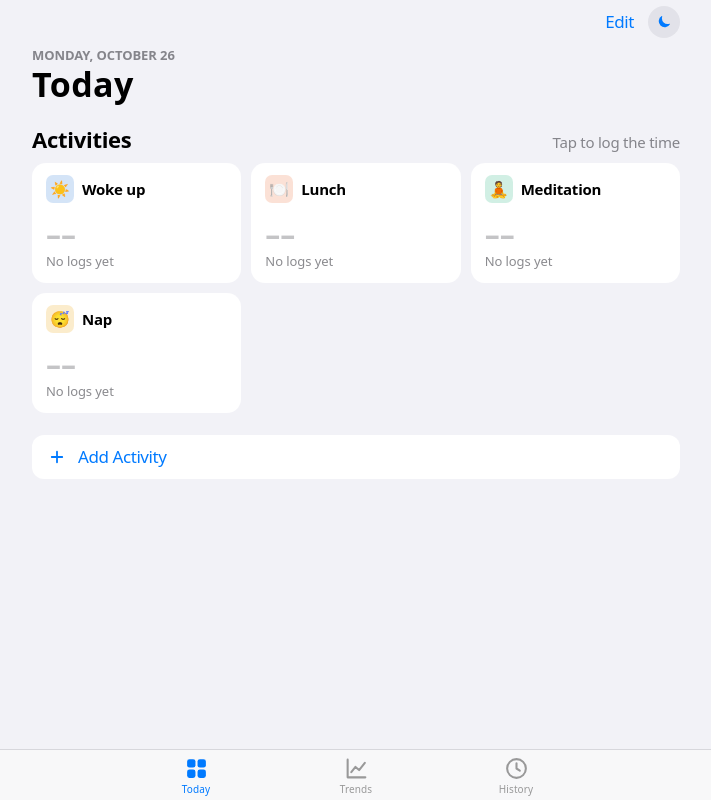
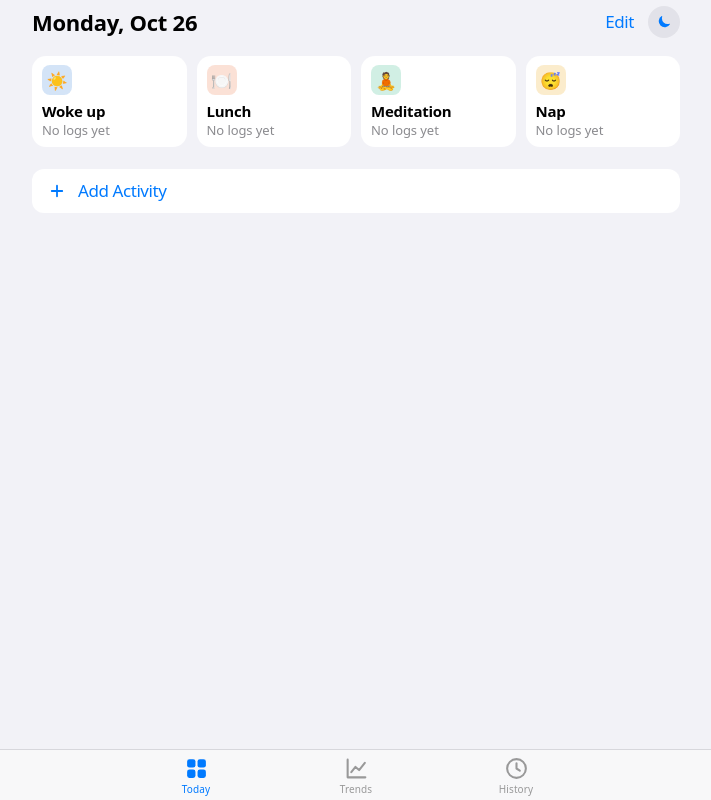
Before and after one commit to gauravchl/stampio, a React (Vite) app: page / in a window 1280 px wide. Shown: the whole page, without its empty margins (284-995 px from the left). Built offline with nearby package versions, Linux system fonts and the light colour scheme.

Commit message:
Improve the UX of homepage, make it a little dense

```diff
--- a/src/components/Header.tsx
+++ b/src/components/Header.tsx
@@ -1,35 +1,30 @@
-import { useEffect, useRef, useState, type ReactNode } from 'react';
+import { useEffect, useState, type ReactNode } from 'react';
 import { useTheme } from '../theme';
 import { MoonIcon, SunIcon } from './Icons';
 
 /**
- * iOS-style navigation bar: a large title that scrolls away, after which a
- * compact centered title fades in over a translucent bar.
+ * Compact iOS-style navigation bar: a left-aligned title with actions on the
+ * right. It turns translucent once the page scrolls under it.
  */
-export default function Header({ title, sub, actions }: {
-  title: string;
-  sub?: ReactNode;
+export default function Header({ title, actions }: {
+  title: ReactNode;
   actions?: ReactNode;
 }) {
   const { theme, toggle } = useTheme();
-  const titleRef = useRef<HTMLHeadingElement>(null);
-  const [compact, setCompact] = useState(false);
+  const [scrolled, setScrolled] = useState(false);
 
   useEffect(() => {
-    const el = titleRef.current;
-    if (!el) return;
-    const io = new IntersectionObserver(([e]) => setCompact(!e.isIntersecting), {
-      rootMargin: '-52px 0px 0px 0px',
-    });
-    io.observe(el);
-    return () => io.disconnect();
+    const onScroll = () => setScrolled(window.scrollY > 0);
+    onScroll();
+    window.addEventListener('scroll', onScroll, { passive: true });
+    return () => window.removeEventListener('scroll', onScroll);
   }, []);
 
   return (
     <>
-      <div className={`navbar ${compact ? 'compact' : ''}`}>
+      <div className={`navbar ${scrolled ? 'compact' : ''}`}>
         <div className="navbar-inner">
-          <span className="navbar-title">{title}</span>
+          <h1 className="navbar-title">{title}</h1>
           <div className="navbar-actions">
             {actions}
             <button
@@ -41,10 +36,7 @@ export default function Header({ title, sub, actions }: {
           </div>
         </div>
       </div>
-      <div className="large-title">
-        {sub && <p className="eyebrow">{sub}</p>}
-        <h1 ref={titleRef}>{title}</h1>
-      </div>
+      <div className="navbar-gap" />
     </>
   );
 }
--- a/src/pages/Track.tsx
+++ b/src/pages/Track.tsx
@@ -6,7 +6,7 @@ import ActivityForm, { ACTIVITY_FORM_ID } from '../components/ActivityForm';
 import Header from '../components/Header';
 import { PlusIcon } from '../components/Icons';
 import { displayColor, useTheme } from '../theme';
-import { fmtTime, relativeDay, timeParts } from '../format';
+import { fmtTime, relativeDay } from '../format';
 import { haptic } from '../haptics';
 
 type SheetState = { mode: 'new' } | { mode: 'edit'; activity: Activity } | null;
@@ -61,8 +61,7 @@ export default function Track({ store }: { store: Store }) {
   return (
     <>
       <Header
-        title="Today"
-        sub={format(new Date(), 'EEEE, MMMM d')}
+        title={format(new Date(), 'EEEE, MMM d')}
         actions={
           data.activities.length > 0 && (
             <button className="nav-btn" onClick={() => setEditing((v) => !v)}>
@@ -72,21 +71,16 @@ export default function Track({ store }: { store: Store }) {
         }
       />
 
-      <div className="section-head">
-        <h2>Activities</h2>
-        <span className="section-note">{editing ? 'Tap one to edit' : 'Tap to log the time'}</span>
-      </div>
-
       <div className="grid">
         {data.activities.map((a) => {
           const s = stats.get(a.id);
-          const t = s?.last ? timeParts(s.last) : null;
+          // One short line: today's time, otherwise just the day it was last logged.
           const caption = editing
             ? 'Edit'
             : !s?.last
               ? 'No logs yet'
-              : s.today > 1
-                ? `Today · ${s.today} times`
+              : isToday(s.last)
+                ? fmtTime(s.last)
                 : relativeDay(s.last);
           return (
             <button
@@ -98,19 +92,16 @@ export default function Track({ store }: { store: Store }) {
             >
               <span className="tile-head">
                 <span className="glyph">{a.emoji}</span>
-                <span className="tile-name">{a.name}</span>
-              </span>
-              <span className="tile-value">
-                {t ? (
-                  <>
-                    <span className="num">{t.main}</span>
-                    {t.period && <span className="unit">{t.period}</span>}
-                  </>
-                ) : (
-                  <span className="num placeholder">––</span>
+                {!editing && s && s.today > 1 && (
+                  <span className="tile-count" aria-hidden>{s.today}×</span>
                 )}
               </span>
-              <span className={`tile-caption ${editing ? 'tint' : ''}`}>{caption}</span>
+              <span className="tile-name">{a.name}</span>
+              <span
+                className={`tile-caption ${editing ? 'tint' : s?.last && isToday(s.last) ? 'today' : ''}`}
+              >
+                {caption}
+              </span>
             </button>
           );
         })}
--- a/src/styles.css
+++ b/src/styles.css
@@ -87,7 +87,7 @@ button:focus-visible, input:focus-visible { outline: 2px solid var(--tint); outl
 .grow { flex: 1; min-width: 0; }
 .tint { color: var(--tint); }
 
-/* ---------- navigation bar + large title ---------- */
+/* ---------- navigation bar ---------- */
 .navbar {
   position: sticky; top: 0; z-index: 15;
   margin: 0 calc(-1 * var(--gutter));
@@ -100,13 +100,13 @@ button:focus-visible, input:focus-visible { outline: 2px solid var(--tint); outl
   backdrop-filter: saturate(180%) blur(20px);
   box-shadow: 0 0.5px 0 var(--separator);
 }
-.navbar-inner { position: relative; height: 44px; display: flex; align-items: center; justify-content: flex-end; }
+.navbar-inner { height: 44px; display: flex; align-items: center; justify-content: space-between; gap: 12px; }
 .navbar-title {
-  position: absolute; left: 50%; transform: translateX(-50%);
-  font-weight: 600; opacity: 0; transition: opacity 0.2s;
-  pointer-events: none;
+  margin: 0; min-width: 0;
+  font-size: 22px; line-height: 28px; font-weight: 700; letter-spacing: -0.012em;
+  white-space: nowrap; overflow: hidden; text-overflow: ellipsis;
 }
-.navbar.compact .navbar-title { opacity: 1; }
+.navbar-gap { height: 12px; }
 .navbar-actions { display: flex; align-items: center; gap: 14px; }
 
 .nav-btn { color: var(--tint); font-size: 17px; padding: 8px 0; }
@@ -120,10 +120,6 @@ button:focus-visible, input:focus-visible { outline: 2px solid var(--tint); outl
 }
 .circle-btn:active { opacity: 0.5; }
 
-.large-title { padding: 2px 0 14px; }
-.large-title h1 {
-  margin: 0; font-size: 34px; line-height: 41px; font-weight: 700; letter-spacing: 0.012em;
-}
 .eyebrow {
   display: block; margin: 0;
   font-size: 13px; line-height: 18px; font-weight: 600;
@@ -194,29 +190,35 @@ button:focus-visible, input:focus-visible { outline: 2px solid var(--tint); outl
 .picker-row select { position: absolute; inset: 0; opacity: 0; width: 100%; font-size: 16px; cursor: pointer; }
 
 /* ---------- Today: activity tiles ---------- */
-.grid { display: grid; grid-template-columns: repeat(2, minmax(0, 1fr)); gap: 10px; margin-bottom: 22px; }
-@media (min-width: 560px) { .grid { grid-template-columns: repeat(3, minmax(0, 1fr)); } }
+/* Compact 3-up tiles so 15 activities fit on one iPhone screen without scrolling. */
+.grid { display: grid; grid-template-columns: repeat(3, minmax(0, 1fr)); gap: 10px; margin-bottom: 22px; }
+@media (min-width: 560px) { .grid { grid-template-columns: repeat(4, minmax(0, 1fr)); } }
 
 .tile {
   --c: var(--tint);
   position: relative;
   display: flex; flex-direction: column; align-items: stretch;
-  min-height: 120px;
-  padding: 12px 14px 13px;
+  min-width: 0;
+  padding: 9px 10px 8px;
   border-radius: 14px;
   background: var(--card);
   text-align: left;
   user-select: none; -webkit-user-select: none;
   transition: transform 0.25s var(--ease-spring), background-color 0.15s;
 }
-.tile:active { transform: scale(0.965); background: var(--pressed); transition-duration: 0.1s; }
-.tile-head { display: flex; align-items: center; gap: 8px; min-width: 0; }
-.tile-head .glyph { width: 28px; height: 28px; border-radius: 7px; font-size: 16px; }
+.tile:active { transform: scale(0.95); background: var(--pressed); transition-duration: 0.1s; }
+.tile-head { display: flex; align-items: flex-start; justify-content: space-between; margin-bottom: 6px; }
+.tile-head .glyph { width: 30px; height: 30px; border-radius: 8px; font-size: 17px; }
+.tile-count {
+  font-family: var(--rounded); font-size: 12px; line-height: 16px; font-weight: 700;
+  font-variant-numeric: tabular-nums;
+  padding: 1px 6px; border-radius: 99px;
+  color: var(--c); background: color-mix(in srgb, var(--c) 16%, transparent);
+}
 .tile-name {
   font-size: 15px; line-height: 20px; font-weight: 600; letter-spacing: -0.016em;
   white-space: nowrap; overflow: hidden; text-overflow: ellipsis;
 }
-.tile-value { margin-top: auto; padding-top: 14px; display: flex; align-items: baseline; gap: 3px; }
 .num {
   font-family: var(--rounded);
   font-size: 30px; line-height: 34px; font-weight: 700; letter-spacing: 0;
@@ -224,7 +226,12 @@ button:focus-visible, input:focus-visible { outline: 2px solid var(--tint); outl
 }
 .num.placeholder { color: var(--label-3); }
 .unit { font-family: var(--rounded); font-size: 15px; font-weight: 600; color: var(--label-2); letter-spacing: 0; }
-.tile-caption { font-size: 13px; line-height: 18px; color: var(--label-2); letter-spacing: -0.006em; }
+.tile-caption {
+  font-size: 13px; line-height: 18px; color: var(--label-2); letter-spacing: -0.006em;
+  font-variant-numeric: tabular-nums;
+  white-space: nowrap; overflow: hidden; text-overflow: ellipsis;
+}
+.tile-caption.today { color: var(--label); font-weight: 500; }
 .tile-caption.tint { color: var(--tint); font-weight: 500; }
 
 .tile.pulse { animation: tile-pulse 0.6s var(--ease-spring); }
```
